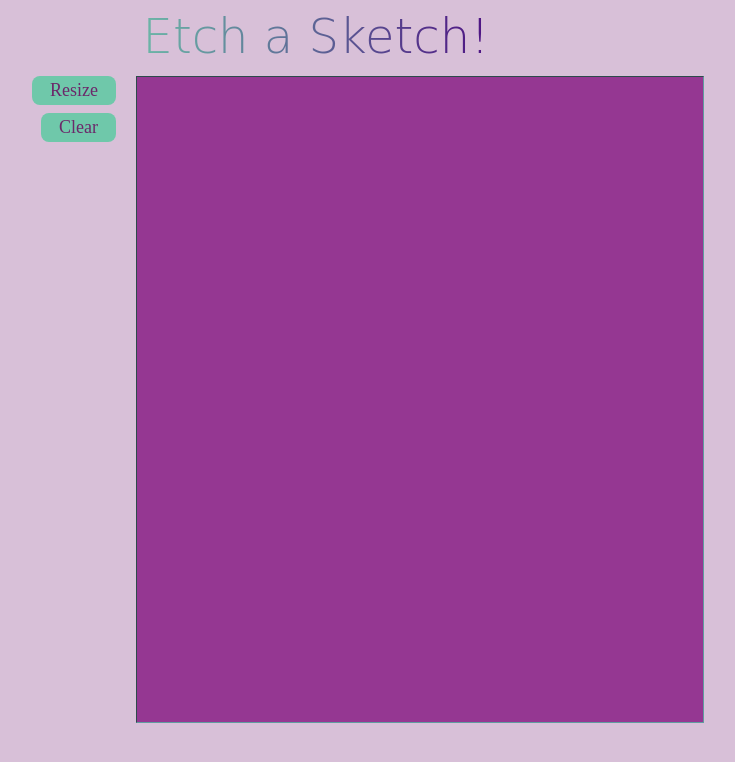
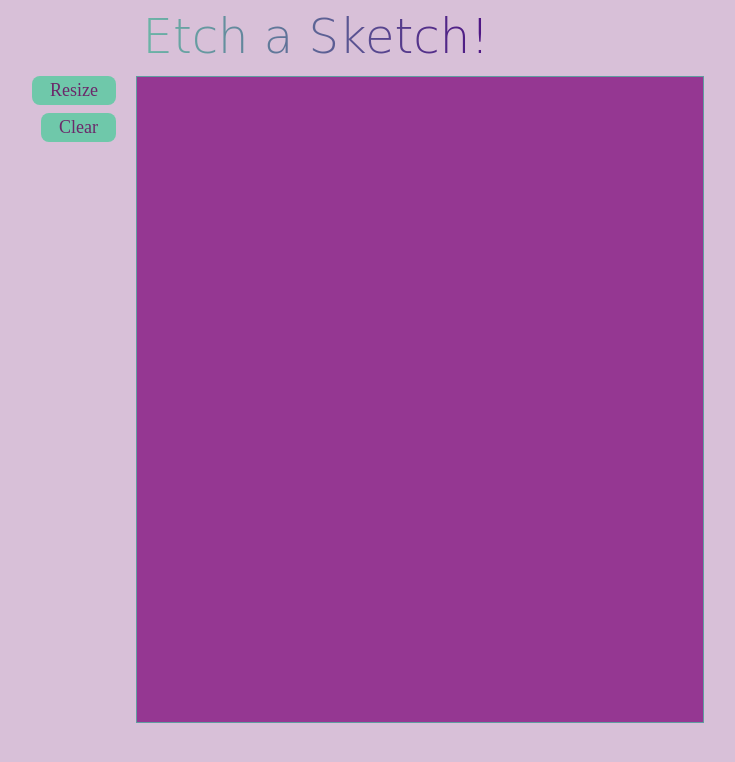
Before and after one commit to Majid-Shahani/ms-odin-projects, a plain HTML site: page etch-a-sketch/index.html in a window 1280 px wide. Shown: the whole page, without its empty margins (324-1059 px from the left). Drawn offline with Linux system fonts and the light colour scheme; a web font is replaced by a local one.

Commit message:
Fix border-style typo

```diff
--- a/etch-a-sketch/styles.css
+++ b/etch-a-sketch/styles.css
@@ -80,9 +80,8 @@ footer {
   flex: 1 0 auto;
   min-width: 70%;
   display: flex;
-  flex-direction: groove;
 
-  border-style: inset;
+  border-style: groove;
   border-width: 1px;
   border-top-width: 0px;
   border-bottom-width: 0px;
```
